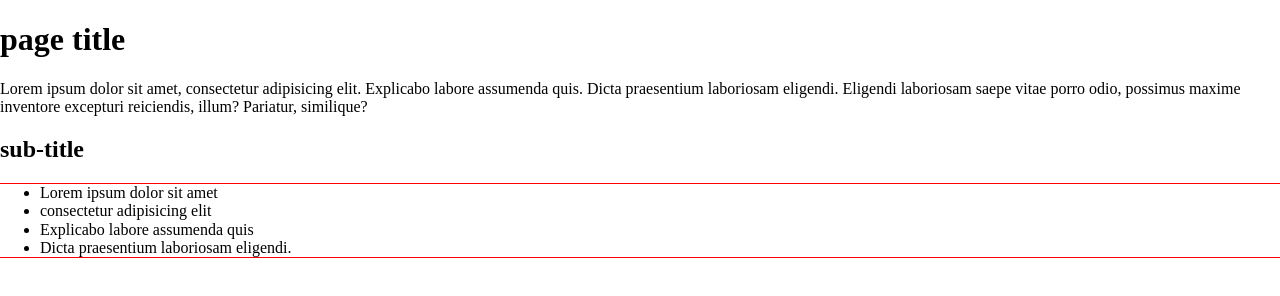
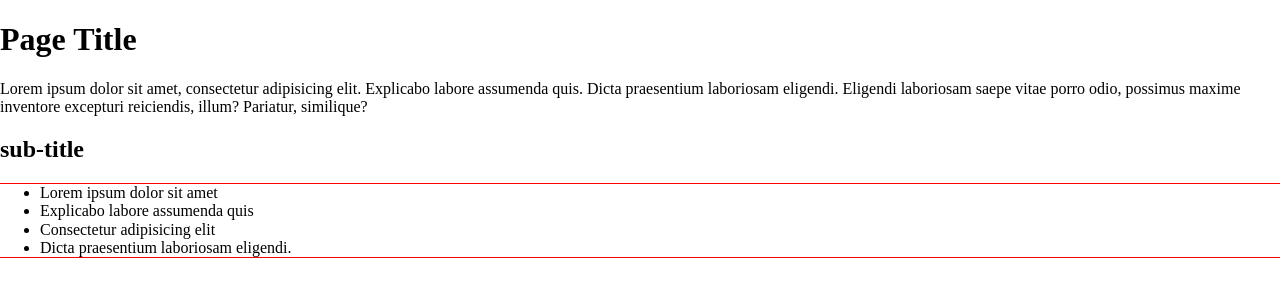
Before and after one commit to francisrupert/lorem-ipsum, a plain HTML site: page asdf.html in a window 1280 px wide. Drawn offline with nearby package versions, Linux system fonts and the light colour scheme.

Commit message:
content chanages

```diff
--- a/asdf.html
+++ b/asdf.html
@@ -4,18 +4,18 @@
 <html lang="en">
 <head>
   <meta charset="utf-8">
-  <title>Lorem ipsum</title>
+  <title>Page title</title>
   <link rel="stylesheet" href="http://cdnjs.cloudflare.com/ajax/libs/normalize/2.1.3/normalize.min.css" media="all" />
 </head>
 <body>
 
-  <h1>page title</h1>
+  <h1>Page Title</h1>
   <p>Lorem ipsum dolor sit amet, consectetur adipisicing elit. Explicabo labore assumenda quis. Dicta praesentium laboriosam eligendi. Eligendi laboriosam saepe vitae porro odio, possimus maxime inventore excepturi reiciendis, illum? Pariatur, similique?</p>
   <h2>sub-title</h2>
   <ul class="asdf">
     <li>Lorem ipsum dolor sit amet</li>
-    <li>consectetur adipisicing elit</li>
     <li>Explicabo labore assumenda quis</li>
+    <li>Consectetur adipisicing elit</li>
     <li>Dicta praesentium laboriosam eligendi.</li>
   </ul>
 
```
